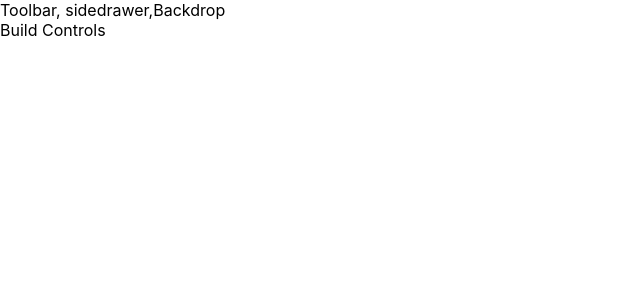
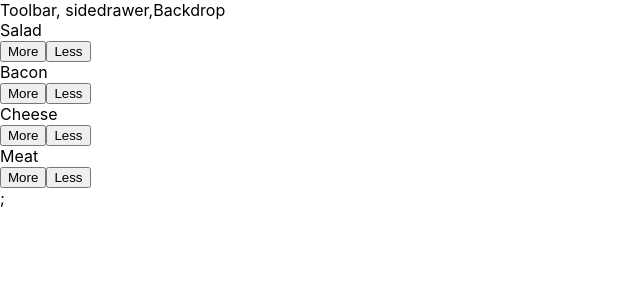
Before and after one commit to c8myapp/udburger, a React app: page / in a window 1280 px wide. Shown: the top 300 px of the page, without its empty margins (0-640 px from the left). Built offline with nearby package versions, Linux system fonts and the light colour scheme.

Commit message:
create control button from ingredients

```diff
--- a/src/components/burger/Burger.jsx
+++ b/src/components/burger/Burger.jsx
@@ -13,8 +13,8 @@ const Burger = props => {
       });
     })
     .reduce((arr, el) => {
-      console.log(arr);
-      console.log(el);
+      //console.log(arr);
+      //console.log(el);
       return arr.concat(el);
     }, []);
   if (transformedIngredients.length === 0) {
--- a/src/components/burger/buildControls/BuildControls.jsx
+++ b/src/components/burger/buildControls/BuildControls.jsx
@@ -1,8 +1,22 @@
-import React  from 'react';
-const BuildControls=props=>(
-<div>
-	Build Control
-</div>
+import React from "react";
 
-);
+import BuildControl from "./buildControl/BuildControl";
+import css from './BuildControls.css';
+
+const BuildControls = props => {
+  return (
+    <div className={css.BuildControls}>
+      {Object.keys(props.ingredients).map((ingredient, i) => {
+        //console.log(ingredient + i);
+        return (
+          <BuildControl
+            key={ingredient + i}
+            label={ingredient.charAt(0).toUpperCase() + ingredient.slice(1)}
+          />
+        );
+      })}
+      ;
+    </div>
+  );
+};
 export default BuildControls;
--- a/src/containers/burgerBuilder/BurgerBuilder.jsx
+++ b/src/containers/burgerBuilder/BurgerBuilder.jsx
@@ -1,26 +1,24 @@
-import React, { Component } from 'react'
-import ContainerChild from '../../hoc/ContainerChild';
-import Burger from '../../components/burger/Burger';
+import React, { Component } from "react";
+import ContainerChild from "../../hoc/ContainerChild";
+import Burger from "../../components/burger/Burger";
+import BuildControls from "../../components/burger/buildControls/BuildControls";
 
 export default class BurgerBuilder extends Component {
-	state=
-	{
-		ingredients :{
-				salad:0,
-				bacon:0,
-				cheese:2,
-				meat:0
+  state = {
+    ingredients: {
+      salad: 0,
+      bacon: 0,
+      cheese: 2,
+      meat: 0
     }
   };
 
   render() {
     return (
       <ContainerChild>
-		<Burger ingredients = {this.state.ingredients}></Burger>
-		<div>Build Controls</div>
+        <Burger ingredients={this.state.ingredients} />
+        <BuildControls ingredients={this.state.ingredients} />
       </ContainerChild>
-
-
-	)
+    );
   }
 }
```
Lines whose indentation alone changed are shown as unchanged.
